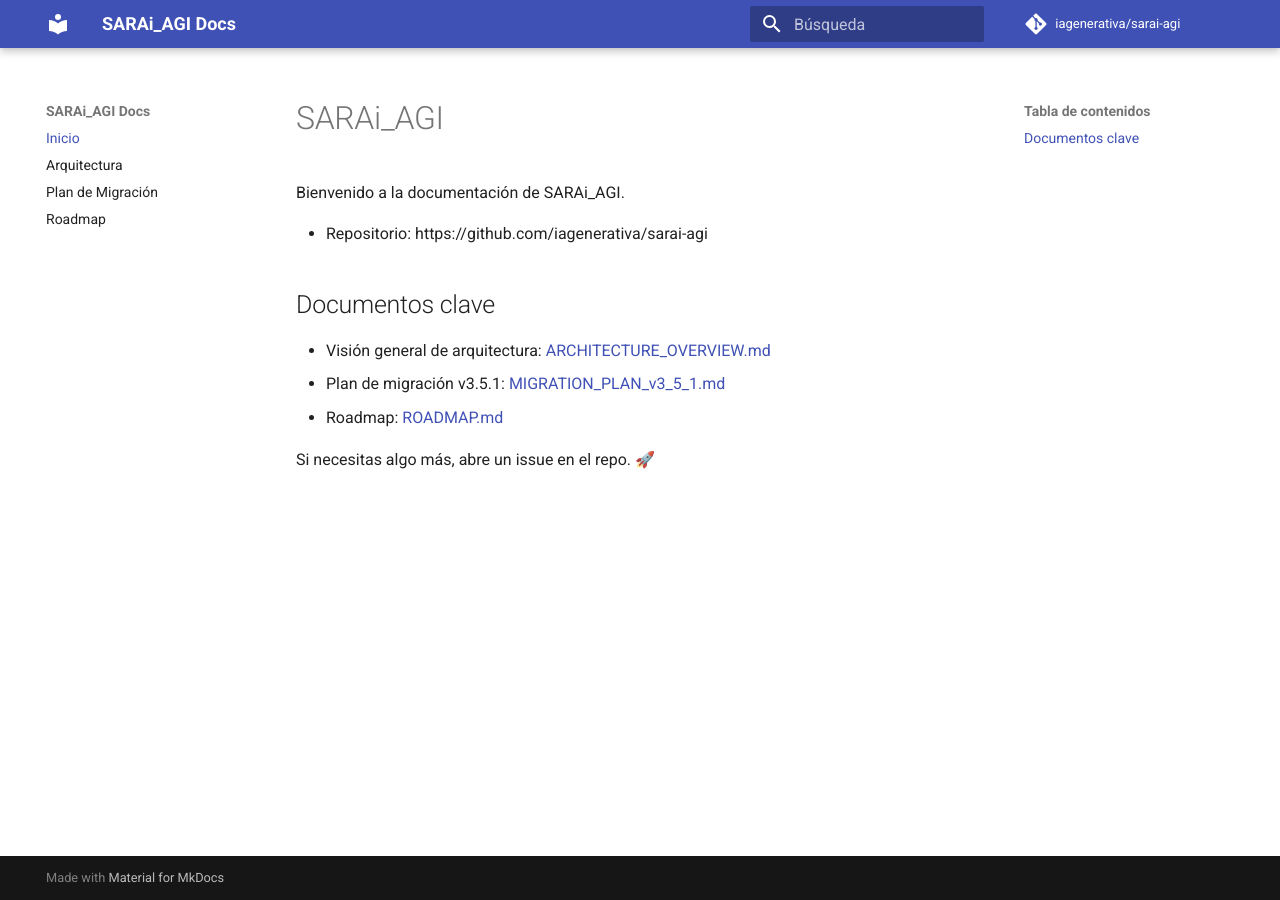
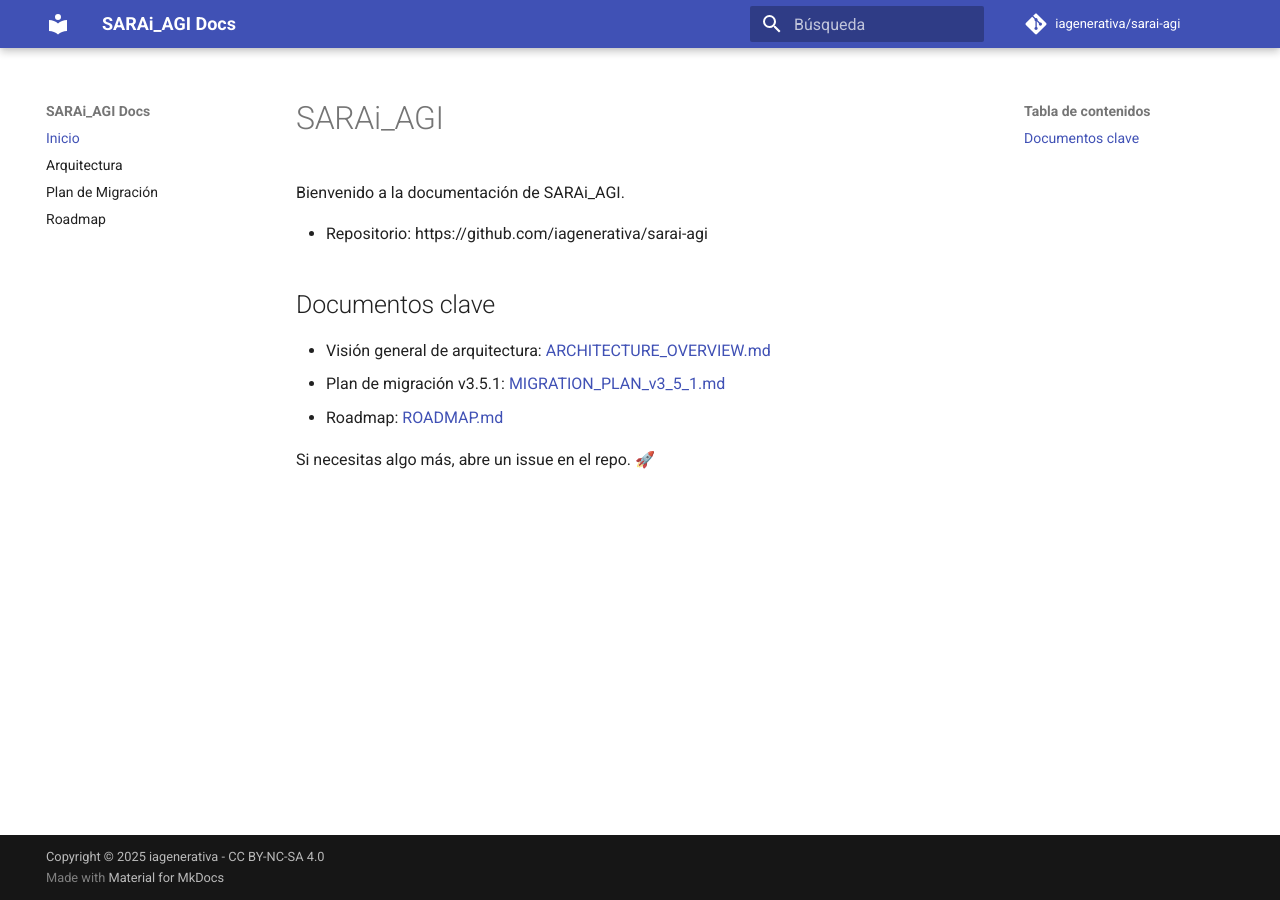
Before and after one commit to iagenerativa/sarai-agi, an MkDocs documentation site: the page built from docs/index.md, in a window 1280 px wide. Built offline with MkDocs 1.6.1 and Material for MkDocs 9.7.7, drawn with Linux system fonts in a browser that asks for light colours; comment, search, counter and statistics services are not loaded.

Commit message:
docs: add CC BY-NC-SA 4.0 license footer to documentation site

```diff
--- a/mkdocs.yml
+++ b/mkdocs.yml
@@ -2,6 +2,11 @@
 site_url: https://iagenerativa.github.io/sarai-agi/
 repo_url: https://github.com/iagenerativa/sarai-agi
 repo_name: iagenerativa/sarai-agi
+
+copyright: >
+  Copyright &copy; 2025 iagenerativa -
+  <a href="https://creativecommons.org/licenses/by-nc-sa/4.0/">CC BY-NC-SA 4.0</a>
+
 theme:
   name: material
   language: es
```
